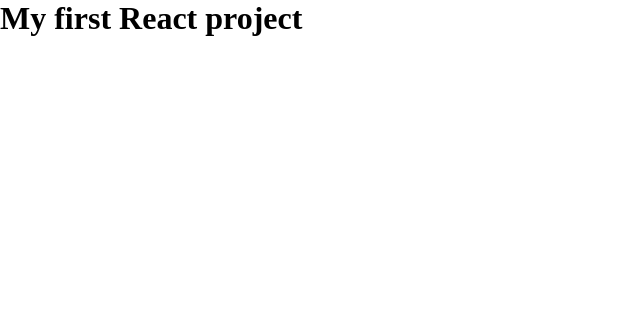
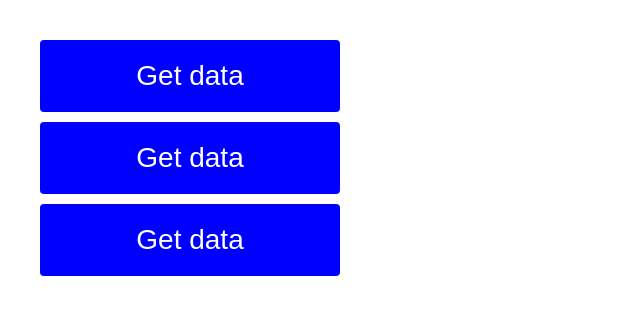
Before and after one commit to Alexandra376/react-advanced, a React (Create React App) app: page / in a window 1280 px wide. Shown: the top 314 px of the page, without its empty margins (0-640 px from the left). Built offline with nearby package versions, Linux system fonts and the light colour scheme.

Commit message:
feat: add new component

```diff
--- a/src/App.css
+++ b/src/App.css
@@ -1,3 +1,5 @@
 .App {
   display: flex;
+  flex-direction: column;
+  flex: 1;
 }
--- a/src/App.js
+++ b/src/App.jsx
@@ -1,9 +1,10 @@
 import './App.css';
+import Lessons_02 from "./lessons/Lessons_02/Lessons_02";
 
 function App() {
   return (
       <div className="App">
-        <h1>My first React project</h1>
+          <Lessons_02/>
       </div>
   );
 }
--- /dev/null
+++ b/src/components/Button/Button.css
@@ -0,0 +1,9 @@
+.main-button {
+    width: 300px;
+    background: blue;
+    font-size: 28px;
+    padding: 20px 30px;
+    color: white;
+    border: none;
+    border-radius: 4px;
+}
--- /dev/null
+++ b/src/components/Button/Button.jsx
@@ -0,0 +1,12 @@
+import "./Button.css";
+
+function Button() {
+    const sendButtonName = "Send";
+    const getButtonName = "Get";
+    const isGetButton = true;
+    return(
+        <button className="main-button">{isGetButton ? getButtonName : sendButtonName} data</button>
+    )
+}
+
+export default Button;
--- /dev/null
+++ b/src/lessons/Lessons_02/Lessons_02.css
@@ -0,0 +1,6 @@
+.buttons-container {
+    gap: 10px;
+    display: flex;
+    margin: 40px;
+    flex-direction: column;
+}
--- /dev/null
+++ b/src/lessons/Lessons_02/Lessons_02.jsx
@@ -0,0 +1,14 @@
+import Button from "../../components/Button/Button";
+import "./Lessons_02.css";
+
+function Lessons_02() {
+    return (
+        <div className="buttons-container">
+            <Button/>
+            <Button/>
+            <Button/>
+        </div>
+    )
+}
+
+export default Lessons_02
```
